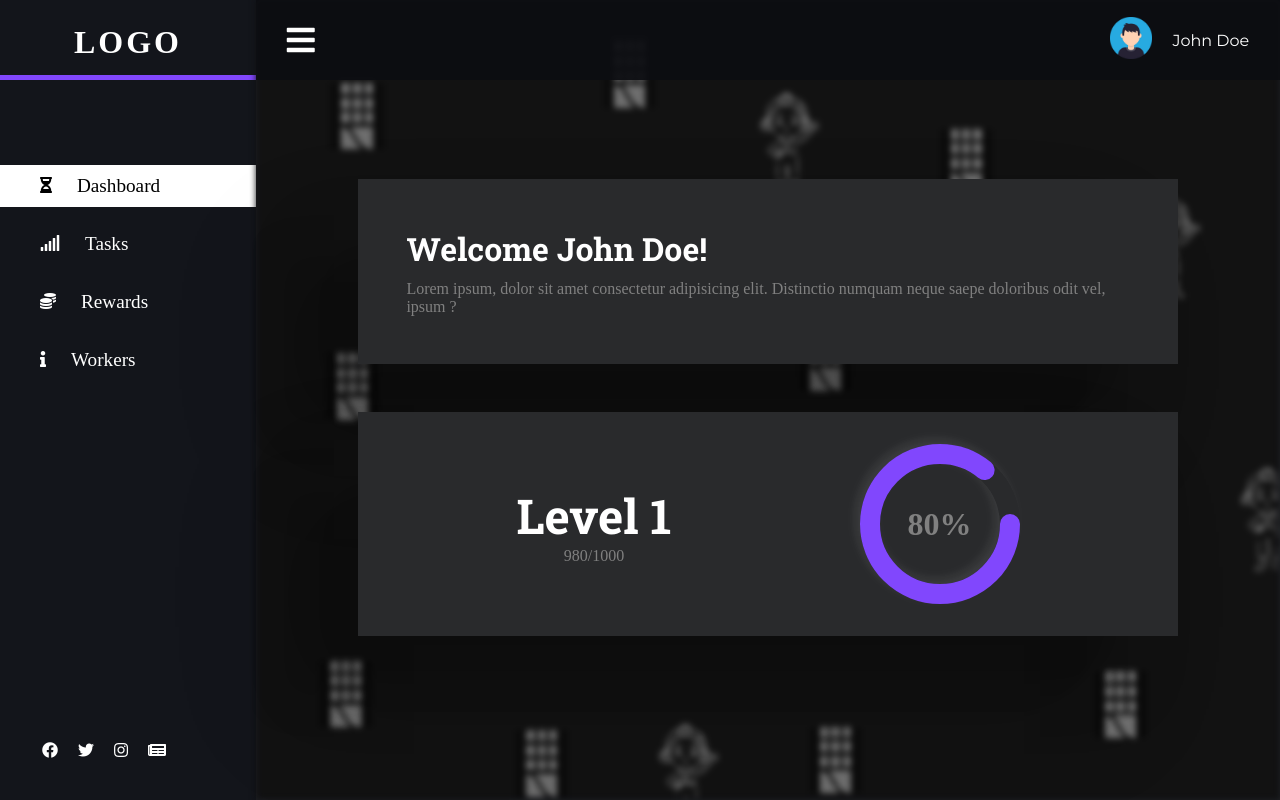
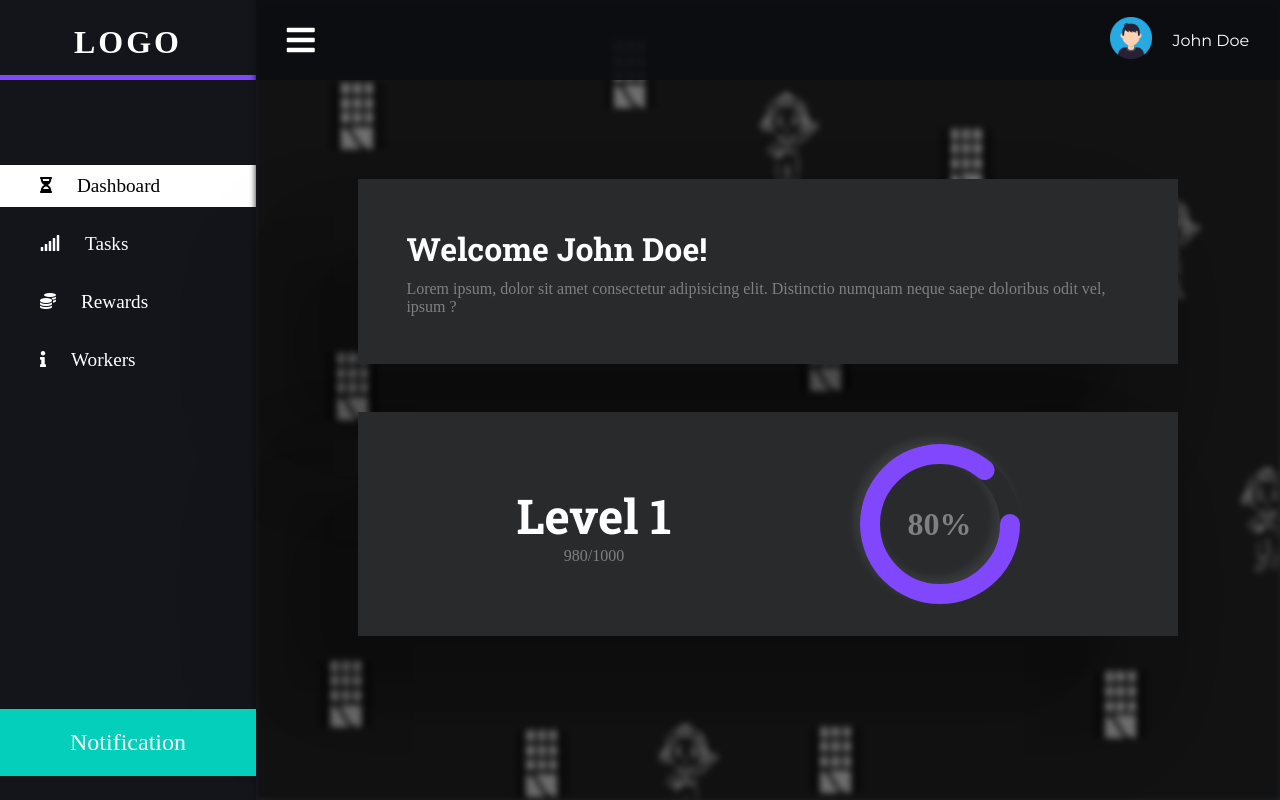
Before and after one commit to BVNCodeTech/exunhack, a Flask app: template templates/dashboard.html in a window 1280 px wide. Run offline with Flask 2, Linux system fonts and the light colour scheme; the template is opened without the code that fills it, so the values that code supplies are empty.

Commit message:
bahut kuch

```diff
--- a/functions/tasks.py
+++ b/functions/tasks.py
@@ -1,9 +1,10 @@
 from pymongo import MongoClient
 import urllib
 import random
+import ssl
 
 host = 'mongodb+srv://pancham:pancham@exun.lqdp5.mongodb.net/myFirstDatabase?retryWrites=true&w=majority&ssl_cert_reqs=CERT_NONE'
-client = MongoClient(host)
+client = MongoClient(host, tls=True, tlsAllowInvalidCertificates=True)
 database = client['hackathon']
 user_collection = database['users']
 task_collection = database['tasks']
--- a/functions/users.py
+++ b/functions/users.py
@@ -2,9 +2,10 @@ from logging import exception
 from pymongo import MongoClient
 import bcrypt
 import urllib
+import ssl
 
 host = 'mongodb+srv://pancham:pancham@exun.lqdp5.mongodb.net/myFirstDatabase?retryWrites=true&w=majority&ssl_cert_reqs=CERT_NONE'
-client = MongoClient(host)
+client = MongoClient(host, tls=True, tlsAllowInvalidCertificates=True)
 database = client['hackathon']
 user_collection = database['users']
 
--- a/static/css/dashboards.css
+++ b/static/css/dashboards.css
@@ -285,3 +285,17 @@ circle{
         font-size: 2em;
     }
 }
+
+.alert{
+    position: absolute;
+    bottom: 3%;
+    left: 0;
+    width: 20vw;
+    background-color: var(--green);
+    z-index: 10;
+    padding: 20px;
+    text-align: center;
+    font-family: 'Poppins';
+    font-size: 1.5em;
+    color: white;
+}
--- a/templates/dashboard.html
+++ b/templates/dashboard.html
@@ -41,7 +41,11 @@
                 <li><a href=""><i class="fas fa-newspaper"></i></a></li>
             </ul>
         </div>
-
+        <div class="alert" id="alert-{{ category }}">
+            <div></div>
+            <div>Notification</div>
+            <div></div>
+        </div>
         <div class="main-content">
             <div class="overlay"></div>
             <header>
--- a/templates/signup.html
+++ b/templates/signup.html
@@ -12,7 +12,7 @@
 
 <body>
     <div class="container">
-        <h1>Login</h1>
+        <h1>Sign up</h1>
         <form action="/signup/submit" method="post">
             <div class="txt_field">
                 <input type="name" name="name" id="name" required>
```
Also changed, not shown: templates/loginpage.html (+22 -5 lines), static/css/tasks.css (line endings or trailing spaces).
